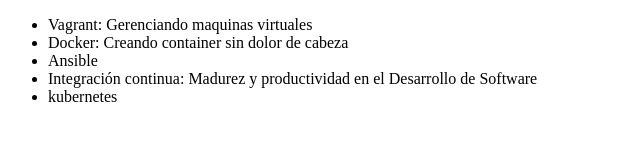
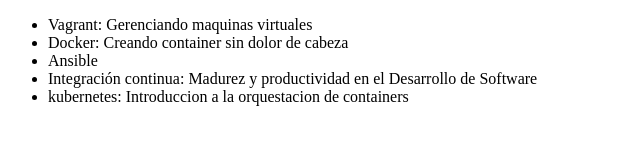
Before and after one commit to LuisHernandezPineda/alura-git, a plain HTML site: page index.html in a window 1280 px wide. Shown: the whole page, without its empty margins (0-640 px from the left). Drawn offline with Linux system fonts and the light colour scheme.

Commit message:
Modificando el nombre de kubernetes

```diff
--- a/index.html
+++ b/index.html
@@ -10,7 +10,7 @@
          <li> Docker: Creando container sin dolor de cabeza </li>
          <li> Ansible </li>
          <li> Integración continua: Madurez y productividad en el Desarrollo de Software </li>
-         <li> kubernetes </li>
+         <li> kubernetes: Introduccion a la orquestacion de containers </li>
      </ul>
 </body>
 </html>
```
